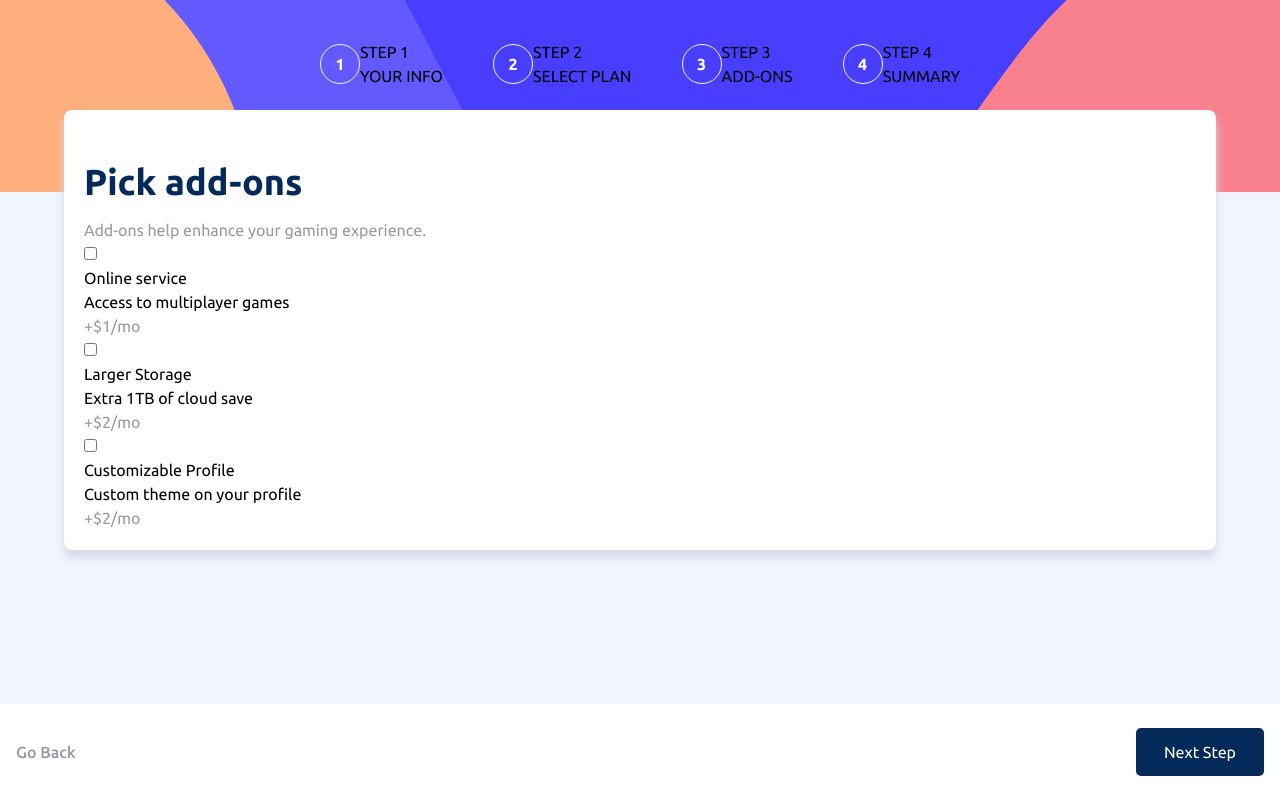
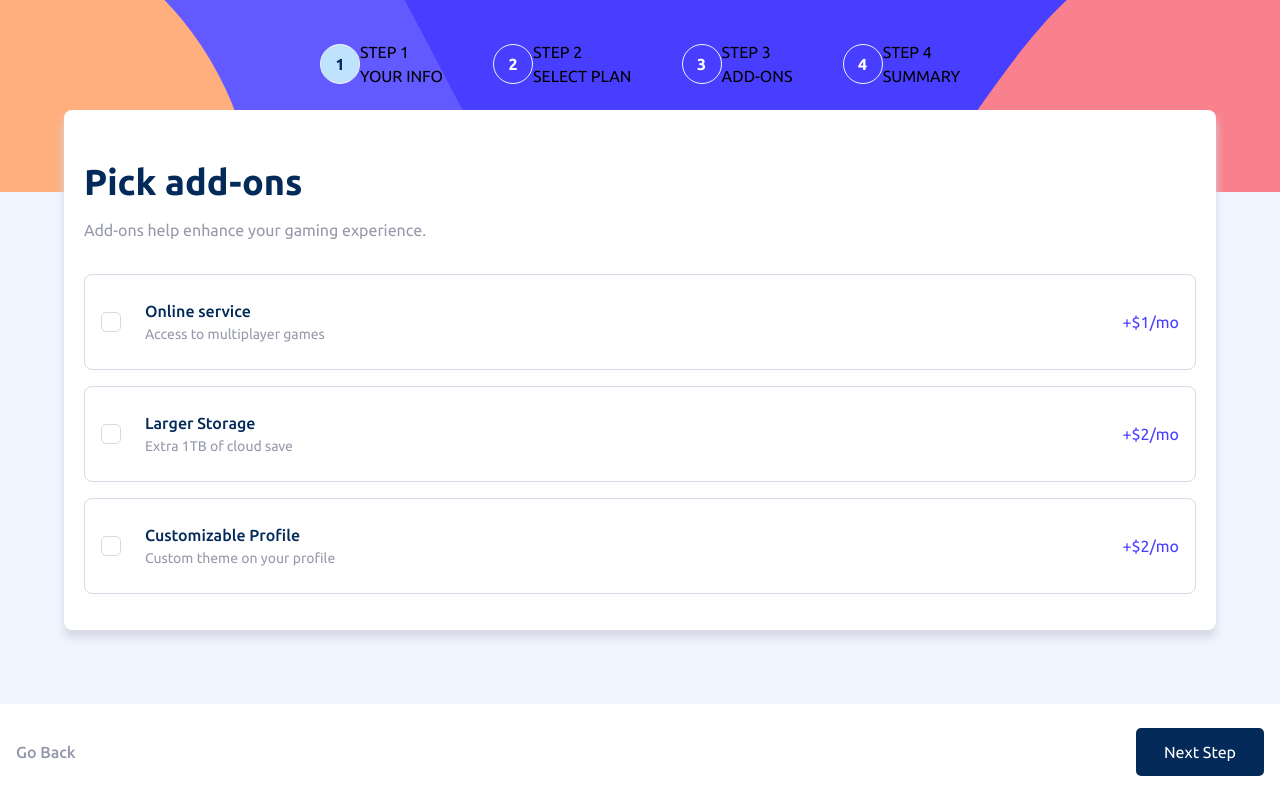
Before and after one commit to DeeNue36/React-Multi-Step-Form, a React (Vite) app: page / in a window 1280 px wide. Built offline with nearby package versions, Linux system fonts and the light colour scheme.

Commit message:
updated section three styling and fixed active class styling

```diff
--- a/src/App.css
+++ b/src/App.css
@@ -57,6 +57,9 @@
   --background-image-mobile: url('../public/Images/bg-sidebar-mobile.svg');
   --background-image-desktop: url('../public/Images/bg-sidebar-desktop.svg');
 
+  /** Custom Checkbox Image */
+  --background-image-checkbox-checked: url('../public/Images/icon-checkmark.svg');
+
 }
 
 @layer base {
@@ -73,11 +76,6 @@
   .hidden {
     /* @apply hidden; */
   }
-
-  /* .active {
-    @apply bg-primary-lighter-blue text-primary-dark-blue;
-  } */
-
 }
 
 @layer components {
@@ -100,6 +98,10 @@
 
   .step-number {
     @apply border rounded-[50%] w-10 h-10 border-neutral-transparent-blue text-neutral-white flex justify-center items-center font-bold hover:cursor-pointer;
+  }
+
+  .step-number.active {
+    @apply bg-primary-lighter-blue text-primary-dark-blue;
   }
 
   .user-info-step {
@@ -186,6 +188,7 @@
     @apply text-neutral-dark-grey;
   }
 
+
   /** Section 2: Plan Selection  */
   .plan-error {
     @apply text-primary-bright-red font-medium text-regular-size mbe-[0.8rem];
@@ -266,4 +269,55 @@
   .toggle-thumb.clicked {
     @apply transform scale-[0.64] transition-all duration-400 ease-[ease] motion-reduce:transition-none;
   }
+
+
+  /** Section 3: Add-ons Selection Section */
+  .add-ons-container, .summary-card-container {
+    @apply mbs-8;
+  }
+
+  .addon-card {
+    @apply flex justify-between items-center py-6 px-[0.6rem] md:px-4 rounded-lg border border-neutral-transparent-purple cursor-pointer mbe-4 transition-[border] duration-300 ease-[ease] motion-reduce:transition-none;
+
+    & :hover, & :focus, &:focus-visible {
+      @apply outline-none cursor-pointer border border-primary-purple-medium;
+    }
+  }
+
+  .addon-card.active {
+    @apply outline-none cursor-pointer border-primary-purple-medium bg-neutral-transparent-light-blue border-[0.0938rem];
+  }
+
+  .addon-card-body {
+    @apply flex items-center gap-[0.8rem] md:gap-6;
+  }
+
+  /** Custom Checkbox Styling */
+  .addon-card-body input[type='checkbox'] {
+    @apply w-5 h-5 absolute opacity-0 cursor-pointer;
+  }
+
+  .custom-checkbox {
+    @apply w-5 h-5 border border-neutral-transparent-purple rounded-[0.3125rem] inline-block cursor-pointer bg-transparent shrink-0 transition-all duration-200 ease-[ease-in] motion-reduce:transition-none;
+  }
+
+  .addon-card-body input[type="checkbox"]:checked + .custom-checkbox {
+    @apply bg-primary-purple-medium border-primary-purple-medium bg-checkbox-checked bg-no-repeat bg-center bg-size-[0.75rem];
+  }
+
+  .addon-details {
+    @apply flex flex-col cursor-pointer;
+
+    & label {
+      @apply text-regular-size font-medium text-primary-dark-blue mbe-px;
+    }
+
+    & p {
+      @apply text-small-size text-neutral-dark-grey;
+    }
+  }
+
+  .addon-price, .addon-pricing-cycle {
+    @apply text-primary-purple-medium;
+  }
 }
```
